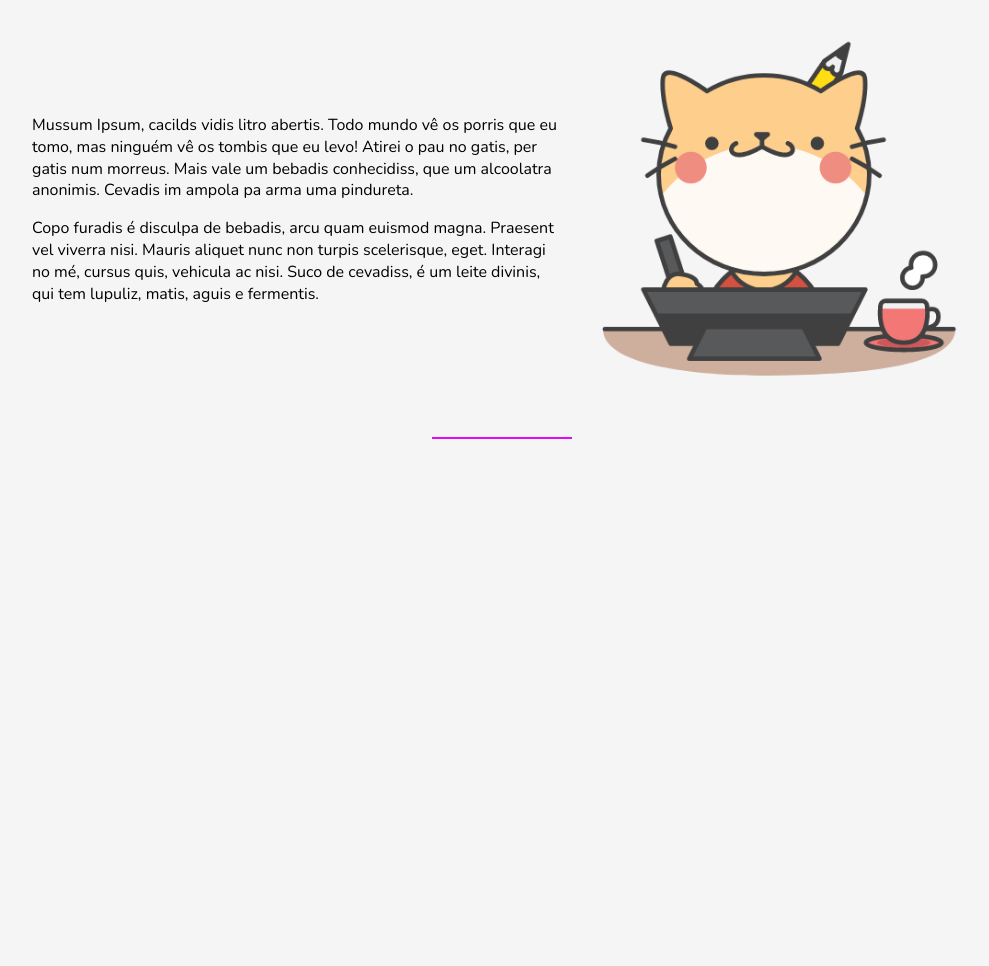
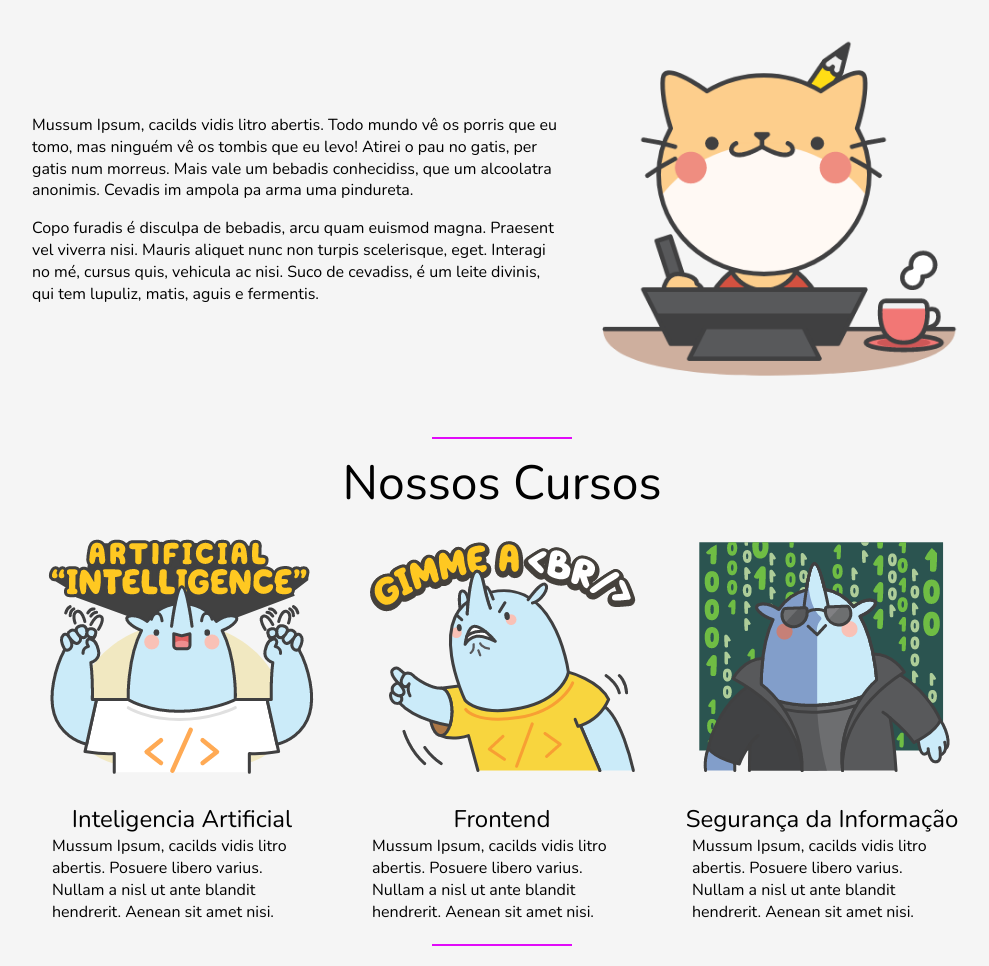
Before and after one commit to brunnasousa/frontbox, a plain HTML site: page index.html in a window 1280 px wide. Shown: the part 303-1269 px from the top of the page, without its empty margins (138-1127 px from the left). Before the commit the page ends 800 px from the top, so only its background shows below. Drawn offline with nearby package versions, Linux system fonts and the light colour scheme.

Commit message:
secao nossos cursos

```diff
--- a/css/styles.css
+++ b/css/styles.css
@@ -124,6 +124,27 @@ img {
 /**********************************/
 /* 5. Nossos cursos
 /**********************************/
+.cursos{
+	max-width: 960px;
+	margin: 0 auto;
+}
+
+.cursos-c{ /*deixando ele como 'container' = pai*/
+	display: flex;
+	flex-wrap: wrap;
+	justify-content: center;
+}
+
+.curso {
+	width: 280px;
+	margin: 0 20px;
+}
+
+.curso__titulo{
+	font-size: 1.5rem;
+	text-align: center;
+	margin: 10px 0 5px 0;
+}
 
 /**********************************/
 /* 6. Planos
--- a/index.html
+++ b/index.html
@@ -63,5 +63,41 @@
 
 	<hr>
 
+	<section class="cursos" id="cursos">
+		<h2 class="section__titulo">Nossos Cursos</h2>
+		<div class="cursos-c">
+			<div class="curso">
+				<img src="img/ai.png" alt="Inteligência Artificial" class="curso__img">
+				<h3 class="curso__titulo">Inteligencia Artificial</h3>
+				<p class="curso__descricao">
+					Mussum Ipsum, cacilds vidis litro abertis. Posuere libero varius. Nullam a nisl ut ante blandit hendrerit.
+					Aenean
+					sit amet nisi.
+				</p>
+			</div>
+			<div class="curso">
+				<img src="img/front.png" alt="Frontend" class="curso__img">
+				<h3 class="curso__titulo">Frontend</h3>
+				<p class="curso__descricao">
+					Mussum Ipsum, cacilds vidis litro abertis. Posuere libero varius. Nullam a nisl ut ante blandit hendrerit.
+					Aenean
+					sit amet nisi.
+				</p>
+			</div>
+			<div class="curso">
+				<img src="img/seguranca.png" alt="Segurança da Informação" class="curso__img">
+				<h3 class="curso__titulo">Segurança da Informação</h3>
+				<p class="curso__descricao">
+					Mussum Ipsum, cacilds vidis litro abertis. Posuere libero varius. Nullam a nisl ut ante blandit hendrerit.
+					Aenean
+					sit amet nisi.
+				</p>
+			</div>
+		</div>
+
+	</section>
+
+	<hr>
+
 </body>
 </html>
```
